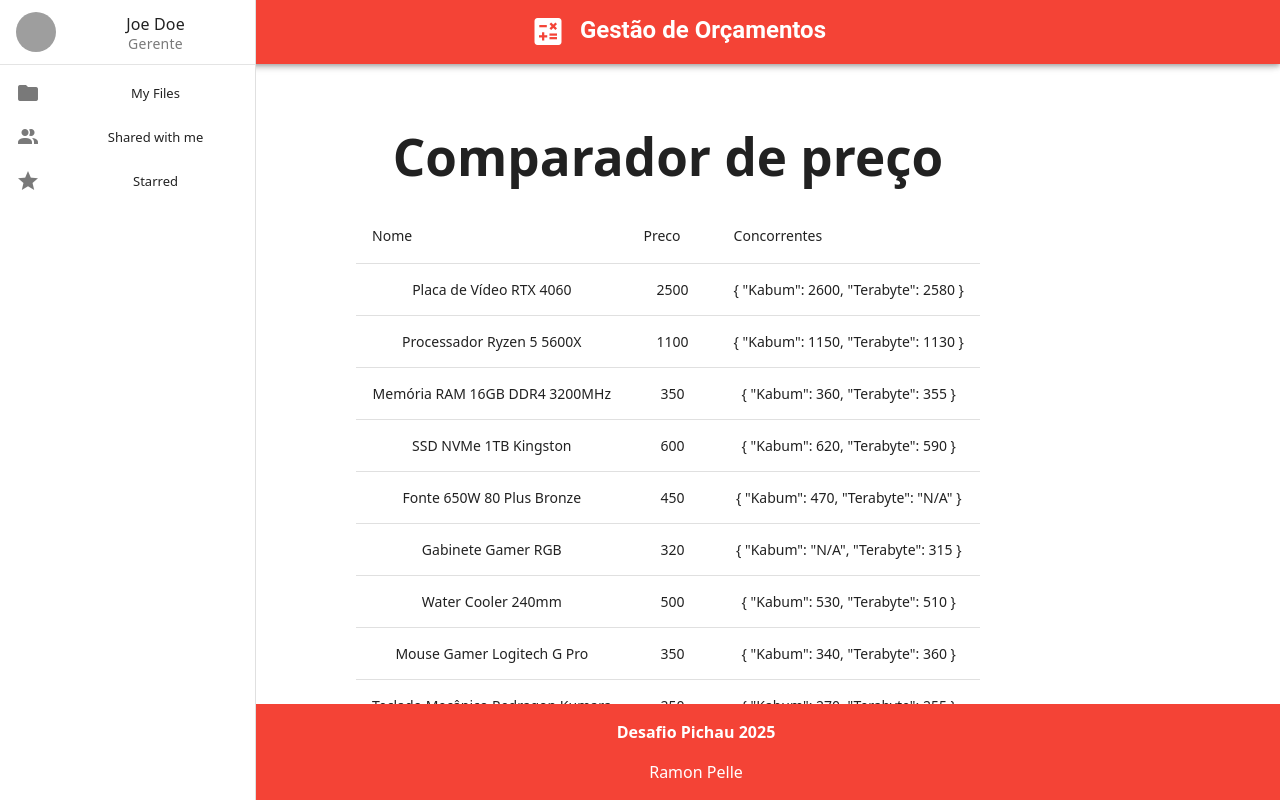
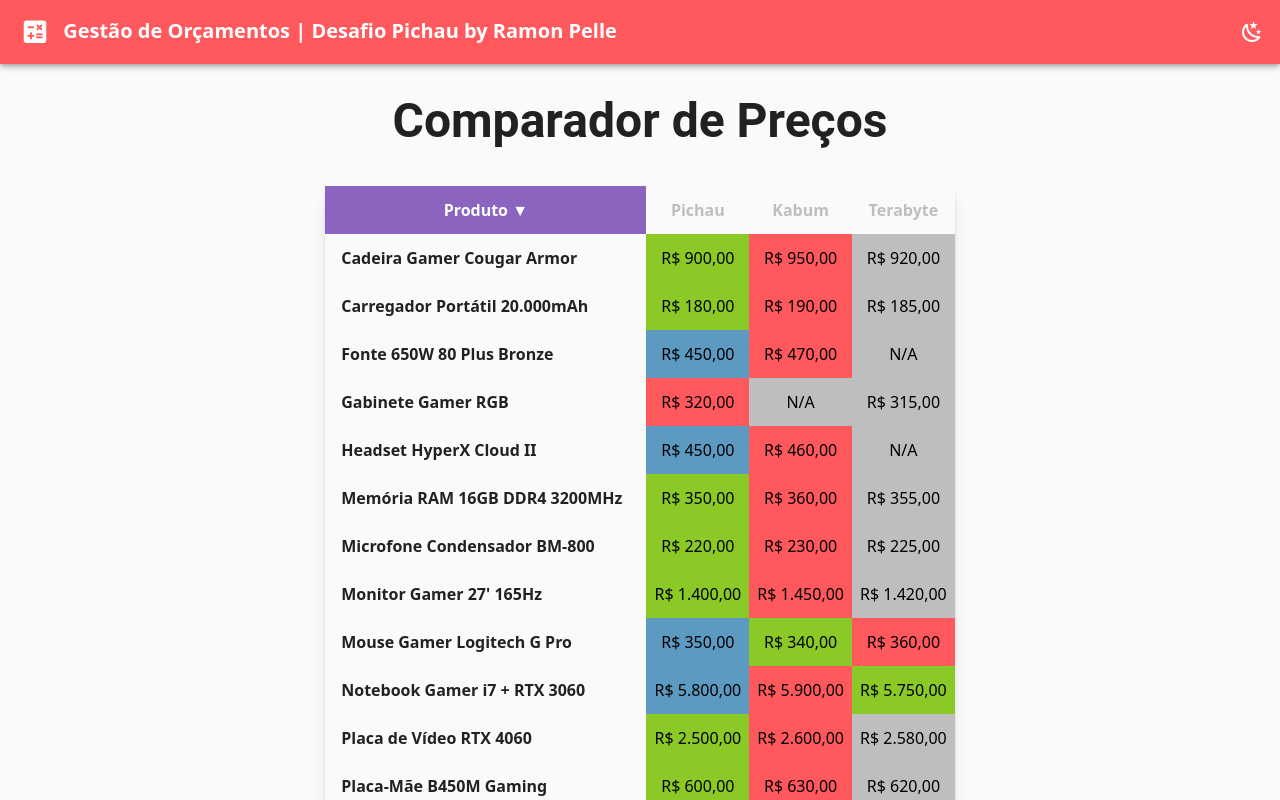
Before and after one commit to RamonPelle/pichau-front-challenge-vue3, a Vue app: page / in a window 1280 px wide. Shown: the top 800 px of the page. Built offline with nearby package versions, Linux system fonts and the light colour scheme; grey boxes are pictures that could not be loaded.

Commit message:
upd: v1.0 - desafio funcional, parcialmente vuetify

```diff
--- a/src/App.vue
+++ b/src/App.vue
@@ -1,58 +1,41 @@
 <template>
-<!-- App.vue -->
+  <v-app>
+    <v-app-bar :elevation="4" color="pichau" app>
+      <v-app-bar-title class="d-flex text-h7 font-weight-bold text-white">
+        <v-icon icon="mdi-calculator-variant" class="me-2"></v-icon>
+        Gestão de Orçamentos | Desafio Pichau by Ramon Pelle
+      </v-app-bar-title>
 
-<v-app>
-<v-navigation-drawer
-        expand-on-hover
-        rail
-      >
-        <v-list>
-          <v-list-item
-            prepend-avatar="https://randomuser.me/api/portraits/men/85.jpg"
-            subtitle="Gerente"
-            title="Joe Doe"
-            color="red"
-          ></v-list-item>
-        </v-list>
+      <v-spacer></v-spacer>
 
-        <v-divider></v-divider>
-
-        <v-list density="compact" nav>
-          <v-list-item prepend-icon="mdi-folder" title="My Files" value="myfiles"></v-list-item>
-          <v-list-item prepend-icon="mdi-account-multiple" title="Shared with me" value="shared"></v-list-item>
-          <v-list-item prepend-icon="mdi-star" title="Starred" value="starred"></v-list-item>
-        </v-list>
-      </v-navigation-drawer>
-
-<v-app-bar :elevation="4" color="red" app>
-  <v-app-bar-title class="text-h5 font-weight-bold text-white">
-    <v-icon icon="mdi-calculator-variant" class="me-2"></v-icon>
-    Gestão de Orçamentos
-  </v-app-bar-title>
+      <v-btn icon @click="toggleTheme" variant="text" color="white">
+        <v-icon>{{ themeIcon }}</v-icon>
+      </v-btn>
     </v-app-bar>
 
-  <!-- Sizes your content based upon application components -->
     <v-main>
-
-    <!-- Provides the application the proper gutter -->
       <v-container fluid>
-
-      <!-- If using vue-router -->
         <router-view></router-view>
       </v-container>
     </v-main>
 
- <v-footer class="d-flex flex-column w-100" color="red" app>
-    <div class="d-flex align-center px-4 py-2 justify-center">
-      <strong>Desafio Pichau 2025</strong>
-    </div>
-    <div class="d-flex align-center px-4 py-2 justify-center">
-    <p>Ramon Pelle</p>
-    </div>
-  </v-footer>
+    <v-footer></v-footer>
   </v-app>
 </template>
 
-<script>
-export default { name: 'App' };
+<script setup>
+import { computed } from "vue";
+import { useTheme } from "vuetify";
+
+const theme = useTheme();
+
+const toggleTheme = () => {
+  theme.global.name.value = theme.global.current.value.dark ? "light" : "dark";
+};
+
+const themeIcon = computed(() => {
+  return theme.global.current.value.dark
+    ? "mdi-weather-sunny"
+    : "mdi-weather-night";
+});
 </script>
--- /dev/null
+++ b/src/componentes/atomos/HeaderOrdenavel.vue
@@ -0,0 +1,60 @@
+<template>
+  <th @click="handleSort" :style="estiloTh">
+    {{ label }}
+    <span> {{ icone }}</span>
+  </th>
+</template>
+
+<script setup>
+import { computed } from "vue";
+import { useTheme } from "vuetify";
+
+const props = defineProps({
+  label: {
+    type: String,
+    required: true,
+  },
+  chave: {
+    type: String,
+    required: true,
+  },
+  direcao: {
+    type: String,
+    default: "asc",
+  },
+  chaveAtual: {
+    type: String,
+    required: true,
+  },
+});
+
+const theme = useTheme();
+const emit = defineEmits(["sort"]);
+
+const currentTheme = theme.global.current.value;
+
+const handleSort = () => {
+  emit("sort", props.chave);
+};
+
+const icone = computed(() => {
+  if (props.chave !== props.chaveAtual) {
+    return "";
+  }
+  return props.direcao == "asc" ? "▼" : "▲";
+});
+
+const estiloTh = computed(() => {
+  return {
+    cursor: "pointer",
+    backgroundColor:
+      props.chave === props.chaveAtual
+        ? currentTheme.colors.info
+        : "transparent",
+    color: props.chave === props.chaveAtual ? "#fff" : currentTheme.colors.grey,
+
+    padding: "12px 16px",
+    transition: "all 0.2s ease",
+  };
+});
+</script>
--- /dev/null
+++ b/src/componentes/atomos/Preco.vue
@@ -0,0 +1,69 @@
+<template>
+  <td :style="estiloTd" class="pa-2 text-center">
+    <span>{{ precoFormatado }}</span>
+  </td>
+</template>
+
+<script setup>
+import { computed } from "vue";
+import { useTheme } from "vuetify";
+
+const props = defineProps({
+  preco: {
+    type: [Number, String, null],
+    default: null,
+  },
+  maisBarato: {
+    type: Boolean,
+    default: false,
+  },
+  maisCaro: {
+    type: Boolean,
+    default: false,
+  },
+  nossoPreco: {
+    type: Boolean,
+    default: false,
+  },
+});
+
+const theme = useTheme();
+
+const precoFormatado = computed(() => {
+  if (props.preco == null) {
+    return "N/A";
+  }
+
+  return new Intl.NumberFormat("pt-BR", {
+    style: "currency",
+    currency: "BRL",
+  }).format(props.preco);
+});
+
+const estiloTd = computed(() => {
+  const currentTheme = theme.global.current.value;
+  if (props.maisBarato) {
+    return {
+      backgroundColor: currentTheme.colors["cor-mais-barato"],
+      color: "#000",
+    };
+  }
+  if (props.maisCaro) {
+    return {
+      backgroundColor: currentTheme.colors["cor-mais-caro"],
+      color: "#000",
+    };
+  }
+  if (props.nossoPreco) {
+    return {
+      backgroundColor: currentTheme.colors["cor-nossa-loja"],
+      color: "#000",
+    };
+  }
+
+  return {
+    backgroundColor: currentTheme.colors.grey,
+    color: "#000",
+  };
+});
+</script>
--- /dev/null
+++ b/src/componentes/moleculas/HeaderTabela.vue
@@ -0,0 +1,37 @@
+<template>
+  <thead>
+    <tr>
+      <HeaderOrdenavel
+        label="Produto"
+        chave="nome"
+        :chaveAtual="chaveAtual"
+        :direcao="direcao"
+        @sort="handleSort"
+      />
+      <HeaderOrdenavel
+        v-for="coluna in colunasPreco"
+        :key="coluna.chave"
+        :label="coluna.label"
+        :chave="coluna.chave"
+        :chaveAtual="chaveAtual"
+        :direcao="direcao"
+        @sort="handleSort"
+      />
+    </tr>
+  </thead>
+</template>
+
+<script setup>
+import HeaderOrdenavel from "../atomos/HeaderOrdenavel.vue";
+
+const props = defineProps({
+  chaveAtual: { type: String, required: true },
+  direcao: { type: String, default: "asc" },
+  colunasPreco: { type: Array, required: true },
+});
+
+const emit = defineEmits(["sort"]);
+const handleSort = (chave) => {
+  emit("sort", chave);
+};
+</script>
--- /dev/null
+++ b/src/componentes/moleculas/LinhaProduto.vue
@@ -0,0 +1,47 @@
+<template>
+  <tr>
+    <td :style="estiloNomeProduto">{{ produto.nome }}</td>
+    <Preco
+      v-for="coluna in colunasPreco"
+      :key="coluna.chave"
+      :preco="obterPrecoColuna(coluna)"
+      :maisBarato="obterPrecoColuna(coluna) === minPreco"
+      :maisCaro="obterPrecoColuna(coluna) === maxPreco"
+      :nossoPreco="coluna.ehNossaLoja"
+    />
+  </tr>
+</template>
+
+<script setup>
+import { computed } from "vue";
+import Preco from "../atomos/Preco.vue";
+
+const props = defineProps({
+  produto: { type: Object, required: true },
+  colunasPreco: { type: Array, required: true },
+});
+
+const obterPrecoColuna = (coluna) => {
+  const valor = coluna.obterValor(props.produto);
+  return valor === "N/A" ? null : Number(valor);
+};
+
+const precos = computed(() => {
+  return props.colunasPreco.map((coluna) => obterPrecoColuna(coluna));
+});
+
+const minPreco = computed(() => {
+  return precos.value.length === 0 ? null : Math.min(...precos.value);
+});
+
+const maxPreco = computed(() => {
+  return precos.value.length === 0 ? null : Math.max(...precos.value);
+});
+
+const estiloNomeProduto = computed(() => {
+  return {
+    fontWeight: "bold",
+    padding: "12px 16px",
+  };
+});
+</script>
--- /dev/null
+++ b/src/componentes/organismos/TabelaComparacaoPrecos.vue
@@ -0,0 +1,97 @@
+<template>
+  <table :style="estiloTabela">
+    <HeaderTabela
+      :chaveAtual="chaveAtual"
+      :direcao="direcao"
+      :colunasPreco="colunasPreco"
+      @sort="handleSort"
+    />
+    <tbody>
+      <LinhaProduto
+        v-for="produto in produtosOrdenados"
+        :key="produto.nome"
+        :produto="produto"
+        :colunasPreco="colunasPreco"
+      />
+    </tbody>
+  </table>
+</template>
+
+<script setup>
+import { ref, computed } from "vue";
+import LinhaProduto from "../moleculas/LinhaProduto.vue";
+import HeaderTabela from "../moleculas/HeaderTabela.vue";
+
+const props = defineProps({
+  produtos: {
+    type: Array,
+    required: true,
+    default: () => [],
+  },
+});
+
+const chaveAtual = ref("nome");
+const direcao = ref("asc");
+
+const handleSort = (chave) => {
+  if (chave === chaveAtual.value) {
+    direcao.value = direcao.value === "asc" ? "desc" : "asc";
+  } else {
+    chaveAtual.value = chave;
+    direcao.value = "asc";
+  }
+};
+
+const colunasPreco = computed(() => {
+  if (props.produtos.length === 0) return [];
+
+  return [
+    {
+      label: "Pichau",
+      chave: "preco",
+      ehNossaLoja: true,
+      obterValor: (produto) => produto.preco,
+    },
+    ...Object.keys(props.produtos[0].concorrentes).map((nome) => ({
+      label: nome,
+      chave: `concorrente_${nome}`,
+      ehNossaLoja: false,
+      obterValor: (produto) => produto.concorrentes[nome],
+    })),
+  ];
+});
+
+const produtosOrdenados = computed(() => {
+  const chave = chaveAtual.value;
+  const asc = direcao.value === "asc";
+
+  return [...props.produtos].sort((a, b) => {
+    const getValor = (produto) => {
+      if (chave.startsWith("concorrente_")) {
+        const nomeConcorrente = chave.slice("concorrente_".length);
+        const valor = produto.concorrentes?.[nomeConcorrente];
+        return valor === "N/A" ? Infinity : valor;
+      }
+      return produto[chave];
+    };
+
+    const valorA = getValor(a);
+    const valorB = getValor(b);
+
+    if (valorA === valorB) return 0;
+    return (valorA < valorB ? -1 : 1) * (asc ? 1 : -1);
+  });
+});
+
+const estiloTabela = computed(() => {
+  return {
+    borderCollapse: "collapse",
+    boxShadow: `
+      0 4px 6px -1px rgba(0, 0, 0, 0.1),
+      0 2px 4px -1px rgba(0, 0, 0, 0.06),
+      0 10px 15px -3px rgba(0, 0, 0, 0.1),
+      0 4px 6px -2px rgba(0, 0, 0, 0.05)
+    `,
+  };
+});
+</script>
--- a/src/main.js
+++ b/src/main.js
@@ -1,24 +1,65 @@
-import { createApp } from 'vue';
-import App from './App.vue';
-import router from './router';
-import './style.css';
+import { createApp } from "vue";
+import App from "./App.vue";
+import router from "./router";
+import "./style.css";
 
 // Vuetify
-import 'vuetify/styles'
-import { createVuetify } from 'vuetify'
-import * as components from 'vuetify/components'
-import * as directives from 'vuetify/directives'
-import '@mdi/font/css/materialdesignicons.css'
+import "vuetify/styles";
+import { createVuetify } from "vuetify";
+import * as components from "vuetify/components";
+import * as directives from "vuetify/directives";
+import "@mdi/font/css/materialdesignicons.css";
 
 const vuetify = createVuetify({
   components,
   directives,
   theme: {
-    defaultTheme: 'light'
-  }
-})
+    defaultTheme: "light",
+    themes: {
+      light: {
+        dark: false,
+        colors: {
+          primary: "#ff595eff",
+          secondary: "#ffca3aff",
+          tertiary: "#8ac926ff",
+          accent: "#5D9AC1ff",
+          info: "#8a64beff",
+          pichau: "#ff595eff",
+
+          "cor-mais-barato": "#8ac926ff",
+          "cor-mais-caro": "#ff595eff",
+          "cor-nossa-loja": "#5D9AC1ff",
+
+          background: "#fafafaff",
+          text: "#121212ff",
+          grey: "#bebebeff",
+        },
+      },
+      dark: {
+        dark: true,
+        colors: {
+          primary: "#ff7a7fff",
+          secondary: "#ffd666ff",
+          tertiary: "#a3d642ff",
+          accent: "#7bb5d6ff",
+          info: "#8a64beff",
+
+          pichau: "#ff7a7fff",
+
+          "cor-mais-barato": "#a3d642ff",
+          "cor-mais-caro": "#ff7a7fff",
+          "cor-nossa-loja": "#7bb5d6ff",
+
+          background: "#121212ff",
+          text: "#fafafaff",
+          grey: "#bebebeff",
+        },
+      },
+    },
+  },
+});
 
 const app = createApp(App);
 app.use(router);
 app.use(vuetify);
-app.mount('#app');
+app.mount("#app");
--- a/src/style.css
+++ b/src/style.css
@@ -2,78 +2,12 @@
   font-family: system-ui, Avenir, Helvetica, Arial, sans-serif;
   line-height: 1.5;
   font-weight: 400;
-
-  color-scheme: light dark;
-  color: rgba(255, 255, 255, 0.87);
-  background-color: #242424;
-
   font-synthesis: none;
   text-rendering: optimizeLegibility;
   -webkit-font-smoothing: antialiased;
   -moz-osx-font-smoothing: grayscale;
 }
 
-a {
-  font-weight: 500;
-  color: #646cff;
-  text-decoration: inherit;
-}
-a:hover {
-  color: #535bf2;
-}
-
 body {
   margin: 0;
-  display: flex;
-  place-items: center;
-  min-width: 320px;
-  min-height: 100vh;
 }
-
-h1 {
-  font-size: 3.2em;
-  line-height: 1.1;
-}
-
-button {
-  border-radius: 8px;
-  border: 1px solid transparent;
-  padding: 0.6em 1.2em;
-  font-size: 1em;
-  font-weight: 500;
-  font-family: inherit;
-  background-color: #1a1a1a;
-  cursor: pointer;
-  transition: border-color 0.25s;
-}
-button:hover {
-  border-color: #646cff;
-}
-button:focus,
-button:focus-visible {
-  outline: 4px auto -webkit-focus-ring-color;
-}
-
-.card {
-  padding: 2em;
-}
-
-#app {
-  max-width: 1280px;
-  margin: 0 auto;
-  padding: 2rem;
-  text-align: center;
-}
-
-@media (prefers-color-scheme: light) {
-  :root {
-    color: #213547;
-    background-color: #ffffff;
-  }
-  a:hover {
-    color: #747bff;
-  }
-  button {
-    background-color: #f9f9f9;
-  }
-}
--- a/src/views/Home.vue
+++ b/src/views/Home.vue
@@ -1,13 +1,15 @@
 <template>
-  <v-container>
-    <v-row>
-      <v-col>
-        <h1>Comparador de preço</h1>
+  <v-container fluid>
+    <v-row justify="center" class="mb-4">
+      <v-col cols="12" class="text-center">
+        <h1 class="text-h3 font-weight-bold">Comparador de Preços</h1>
       </v-col>
     </v-row>
-    <v-row>
-      <v-col> <v-data-table :items="items"></v-data-table> </v-col
-    ></v-row>
+    <v-row justify="center">
+      <v-col cols="12" class="d-flex justify-center">
+        <TabelaComparacaoPrecos :produtos="items" />
+      </v-col>
+    </v-row>
   </v-container>
 </template>
 
@@ -17,6 +19,7 @@
 
 <script setup>
 import { mockProdutos } from "../mocks/produtos.js";
+import TabelaComparacaoPrecos from "../componentes/organismos/TabelaComparacaoPrecos.vue";
 
 const items = mockProdutos;
 </script>
```
Lines whose indentation alone changed are shown as unchanged.
